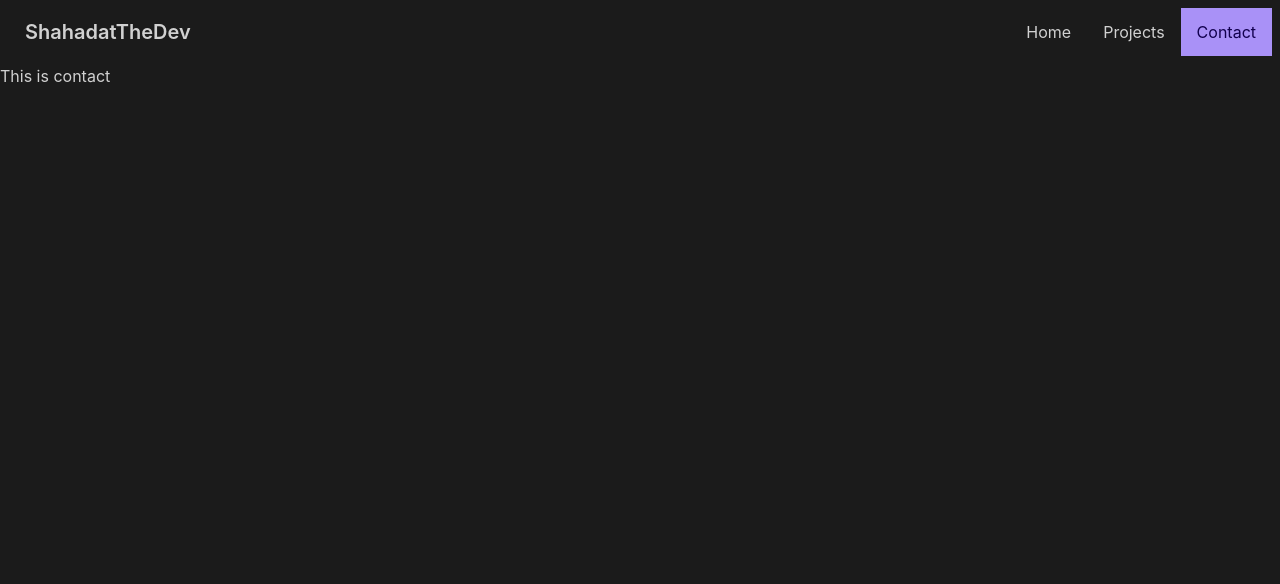
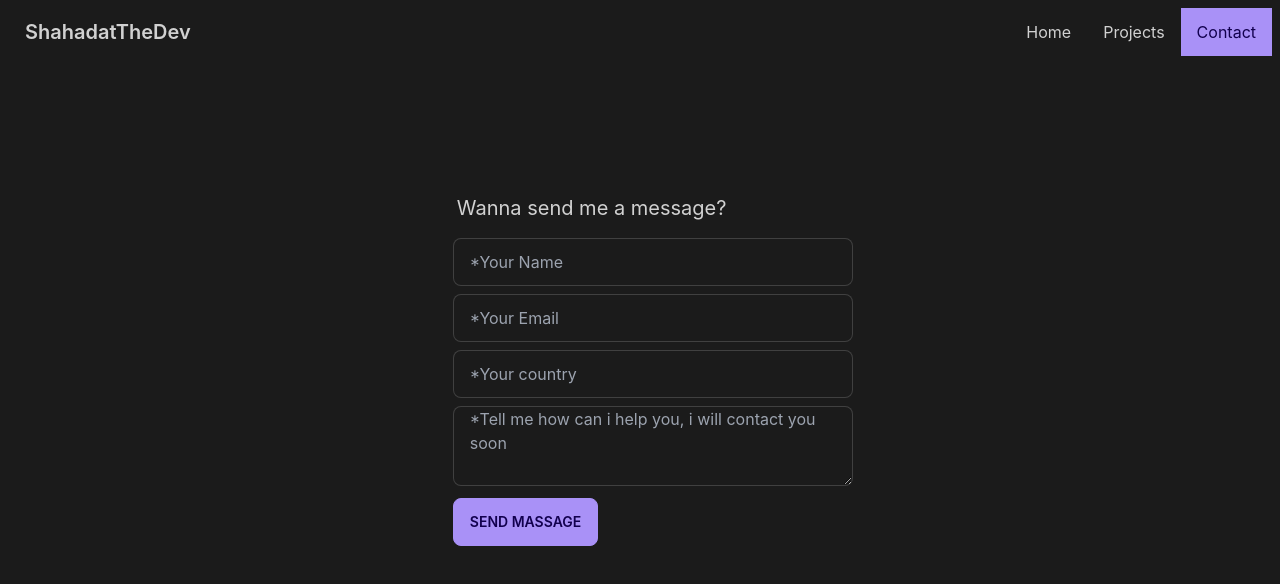
Before and after one commit to shahadat2772/md-shahadat-hossain, a React (Create React App) app: page /contact in a window 1280 px wide. Shown: the top 584 px of the page. Built offline with nearby package versions, Linux system fonts and the light colour scheme.

Commit message:
prepered the contact form on a new page

```diff
--- a/package.json
+++ b/package.json
@@ -13,6 +13,8 @@
     "daisyui": "^2.15.2",
     "react": "^18.1.0",
     "react-dom": "^18.1.0",
+    "react-hook-form": "^7.31.3",
+    "react-hot-toast": "^2.2.0",
     "react-query": "^3.39.1",
     "react-router-dom": "^6.3.0",
     "react-scripts": "5.0.1",
--- a/src/App.js
+++ b/src/App.js
@@ -2,9 +2,9 @@ import React, { createContext, useState } from "react";
 import "./App.css";
 import Home from "./pages/Home/Home/Home";
 import { Route, Routes } from "react-router-dom";
-import Contact from "./pages/Contact/Contact";
 import Navbar from "./pages/Shared/Navbar/Navbar";
 import ProjectDetailModal from "./pages/Home/Projects/ProjectDetailModal";
+import ContactMe from "./pages/ContactMe/ContactMe";
 
 export const projectProDetailContext = createContext("projectDetailState");
 
@@ -24,7 +24,7 @@ function App() {
           <Route path="/" element={<Home></Home>}></Route>
           <Route path="/home" element={<Home></Home>}></Route>
           {/* <Route path="/projects" element={<Projects></Projects>}></Route> */}
-          <Route path="/contact" element={<Contact></Contact>}></Route>
+          <Route path="/contact" element={<ContactMe></ContactMe>}></Route>
         </Routes>
       </projectProDetailContext.Provider>
 
--- a/src/pages/Contact/Contact.js
+++ /dev/null
@@ -1,11 +0,0 @@
-import React from "react";
-
-const Contact = () => {
-  return (
-    <div>
-      <h2>This is contact</h2>
-    </div>
-  );
-};
-
-export default Contact;
--- /dev/null
+++ b/src/pages/ContactMe/ContactMe.js
@@ -0,0 +1,101 @@
+import React from "react";
+import { useForm } from "react-hook-form";
+import { toast } from "react-hot-toast";
+
+const ContactMe = () => {
+  // FORM hook
+  const { register, handleSubmit, watch, reset } = useForm();
+
+  const onSubmit = async (data) => {
+    const inquiry = data;
+
+    fetch("https://desolate-cove-12893.herokuapp.com/addInquiry", {
+      method: "POST",
+      headers: {
+        "content-type": "application/json",
+      },
+      body: JSON.stringify({ inquiry }),
+    })
+      .then((res) => res.json())
+      .then((data) => {
+        if (data.insertedId) {
+          reset();
+          toast.success("Thanks a lot! We have received your inquiry.");
+        } else {
+          toast.error("Doh, something terrible happened.");
+        }
+      });
+  };
+  return (
+    <section className="px-4">
+      <div
+        style={{
+          backgroundSize: "cover",
+          backgroundPosition: "center",
+        }}
+        className="bannerImage h-[90vh] rounded relative"
+      >
+        <div
+          style={{
+            position: "absolute",
+          }}
+          className="bannerContent w-[300px] md:w-[400px] left-[5%] md:left-[35%] top-[25%] md:top-[18%]"
+        >
+          <h2
+            // style={{ fontFamily: "Oswald" }}
+            className="text-xl ml-1 mb-4"
+          >
+            Wanna send me a message?
+          </h2>
+          <form onSubmit={handleSubmit(onSubmit)}>
+            {/* Name INPUT */}
+            <div className="form-control">
+              <input
+                required
+                {...register("name")}
+                type="text"
+                placeholder="*Your Name"
+                className="input input-bordered mb-2"
+              />
+            </div>
+            {/* EMAIL INPUT */}
+            <div className="form-control">
+              <input
+                required
+                {...register("email")}
+                type="text"
+                placeholder="*Your Email"
+                className="input input-bordered mb-2"
+              />
+            </div>
+            {/* Country INPUT */}
+            <div className="form-control">
+              <input
+                required
+                {...register("country")}
+                type="text"
+                placeholder="*Your country"
+                className="input input-bordered mb-2"
+              />
+            </div>
+            {/* MESSAGE text */}
+            <div className="form-control">
+              <textarea
+                required
+                {...register("message")}
+                type="text"
+                placeholder="*Tell me how can i help you, i will contact you soon"
+                className="input input-bordered h-[80px] mb-2"
+              />
+            </div>
+            <div className="mt-1">
+              <button className="btn btn-primary block ">Send Massage</button>
+            </div>
+          </form>
+        </div>
+      </div>
+    </section>
+  );
+};
+
+export default ContactMe;
--- a/src/pages/Home/Banner/Banner.js
+++ b/src/pages/Home/Banner/Banner.js
@@ -14,12 +14,9 @@ const Banner = () => {
             Hello, <br /> I'm Shahadat, <br />
             Web Developer.
           </h1>
-          <Link
-            to={"/projects"}
-            className="btn btn-primary btn-outline mt-8 ml-1"
-          >
+          <a href="#projects" className="btn btn-primary btn-outline mt-8 ml-1">
             Projects
-          </Link>
+          </a>
           <button className="btn btn-primary btn-outline ml-2">
             <a href="https://drive.google.com/u/0/uc?id=1RpnuRcI_0fjmTDayBN2-wxEeQbaQoEVZ&export=download">
               Resume <FontAwesomeIcon icon={faDownload} />
--- /dev/null
+++ b/src/pages/Home/ContactMe/ContactMe.js
@@ -0,0 +1,101 @@
+import React from "react";
+import { useForm } from "react-hook-form";
+import { toast } from "react-hot-toast";
+
+const ContactMe = () => {
+  // FORM hook
+  const { register, handleSubmit, watch, reset } = useForm();
+
+  const onSubmit = async (data) => {
+    const inquiry = data;
+
+    fetch("https://desolate-cove-12893.herokuapp.com/addInquiry", {
+      method: "POST",
+      headers: {
+        "content-type": "application/json",
+      },
+      body: JSON.stringify({ inquiry }),
+    })
+      .then((res) => res.json())
+      .then((data) => {
+        if (data.insertedId) {
+          reset();
+          toast.success("Thanks a lot! We have received your inquiry.");
+        } else {
+          toast.error("Doh, something terrible happened.");
+        }
+      });
+  };
+  return (
+    <section className="px-4">
+      <div
+        style={{
+          backgroundSize: "cover",
+          backgroundPosition: "center",
+        }}
+        className="bannerImage h-[90vh] rounded relative"
+      >
+        <div
+          style={{
+            position: "absolute",
+          }}
+          className="bannerContent w-[300px] md:w-[400px] left-[5%] md:left-[35%] top-[25%] md:top-[18%]"
+        >
+          <h2
+            style={{ fontFamily: "Oswald" }}
+            className="text-2xl text-white mb-2"
+          >
+            INQUIRY NOW
+          </h2>
+          <form onSubmit={handleSubmit(onSubmit)}>
+            {/* Name INPUT */}
+            <div className="form-control">
+              <input
+                required
+                {...register("name")}
+                type="text"
+                placeholder="*Your Name"
+                className="input input-bordered mb-2"
+              />
+            </div>
+            {/* EMAIL INPUT */}
+            <div className="form-control">
+              <input
+                required
+                {...register("email")}
+                type="text"
+                placeholder="*Your Email"
+                className="input input-bordered mb-2"
+              />
+            </div>
+            {/* Country INPUT */}
+            <div className="form-control">
+              <input
+                required
+                {...register("country")}
+                type="text"
+                placeholder="*Your country"
+                className="input input-bordered mb-2"
+              />
+            </div>
+            {/* MESSAGE text */}
+            <div className="form-control">
+              <textarea
+                required
+                {...register("message")}
+                type="text"
+                placeholder="*Tell us your demand, we will contact you soon"
+                className="input input-bordered h-[80px] mb-2"
+              />
+            </div>
+            <div className="mt-1">
+              <button className="btn btn-primary block ">Send Massage</button>
+            </div>
+          </form>
+        </div>
+      </div>
+    </section>
+  );
+};
+
+export default ContactMe;
--- a/src/pages/Home/Projects/Projects.js
+++ b/src/pages/Home/Projects/Projects.js
@@ -20,10 +20,10 @@ const Projects = () => {
   }
 
   return (
-    <div>
+    <div id="projects">
       <div className="projectsContainer max-w-max mx-auto mt-10 pb-14">
         <h2 className="text-3xl">MY PROJECTS</h2>
-        <div className="projects gap-x-12 justify-items-center mt-10 grid md:grid-cols-2 lg:grid-cols-3 grid-cols-1">
+        <div className="projects gap-10 gap-x-12 justify-items-center mt-10 grid md:grid-cols-2 lg:grid-cols-3 grid-cols-1">
           {/* Each Projects */}
           {projects.map((project) => (
             <EachProject key={project._id} project={project}></EachProject>
```
Also changed, not shown: 1 other file (tests, documents, lock files or other folders).
